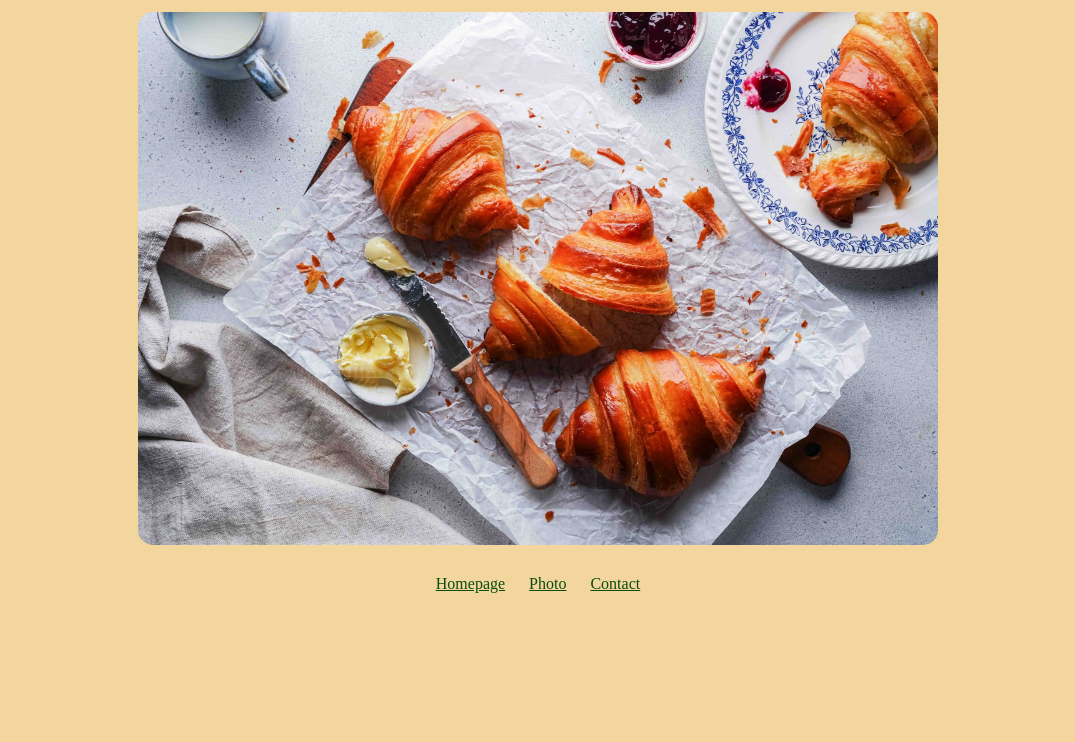
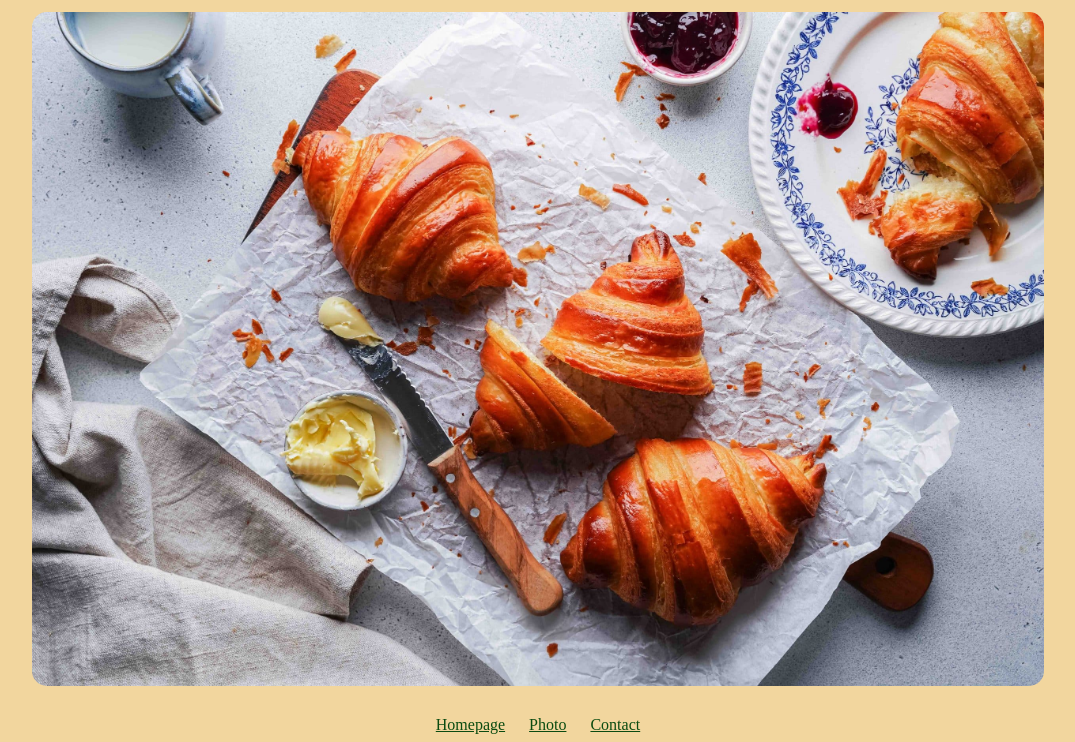
Before and after one commit to nikakh13/croissant-page, a plain HTML site: page imagespage.html in a window 1280 px wide. Shown: the part 113-855 px from the top of the page, without its empty margins (102-1177 px from the left). Before the commit the page ends 800 px from the top, so only its background shows below. Drawn offline with Linux system fonts and the light colour scheme.

Commit message:
Improved SEO

```diff
--- a/imagespage.html
+++ b/imagespage.html
@@ -5,13 +5,17 @@
     <meta http-equiv="X-UA-Compatible" content="IE=edge" />
     <meta name="viewport" content="width=device-width, initial-scale=1.0" />
     <link href="src/styles.css" rel="stylesheet" type="text/css" />
-    <title>Photo</title>
+    <meta name="description" content="A picture of a croissant" />
+    <title>Photo of Croissants - Croissant.ua</title>
   </head>
   <body>
     <h1>🥐 A picture of a croissant</h1>
-    <img src="src/homemade-croissants-26-scaled.jpg" />
-    <span><a href="index.html">Homepage</a></span>
-    <span><a href="imagespage.html">Photo</a></span>
-    <span><a href="contact.html">Contact</a></span>
+    <img
+      src="src/homemade-croissants-26-scaled.jpg"
+      alt="four croissants with butter and jam"
+    />
+    <span><a href="index.html" title="Homepage">Homepage</a></span>
+    <span><a href="imagespage.html" title="Croissant photo">Photo</a></span>
+    <span><a href="contact.html" title="Contact croissant.ua">Contact</a></span>
   </body>
 </html>
--- a/src/styles.css
+++ b/src/styles.css
@@ -4,7 +4,7 @@ body {
 }
 
 img {
-  max-width: 800px;
+  max-width: 80%;
   display: block;
   margin: 30px auto;
   border-radius: 15px;
```
Also changed, not shown: contact.html (+8 -4 lines), index.html (+5 -4 lines).
